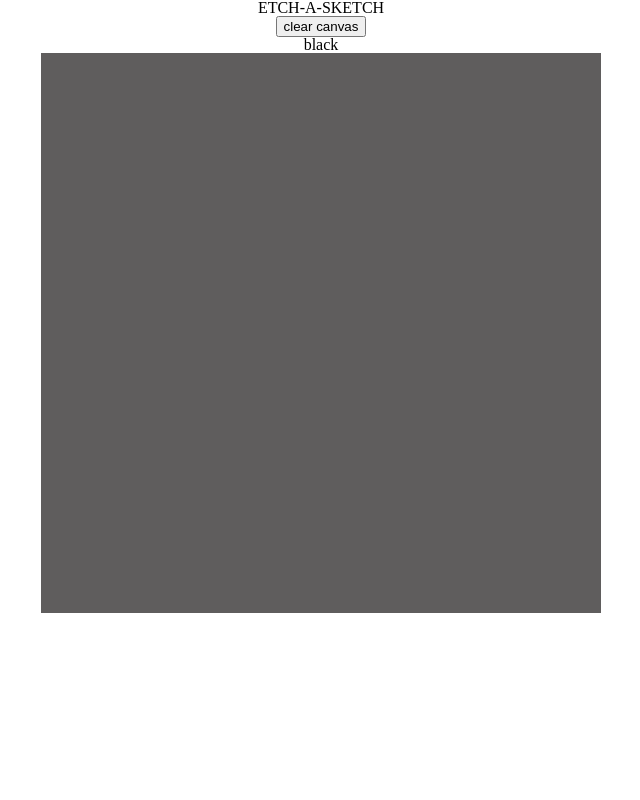
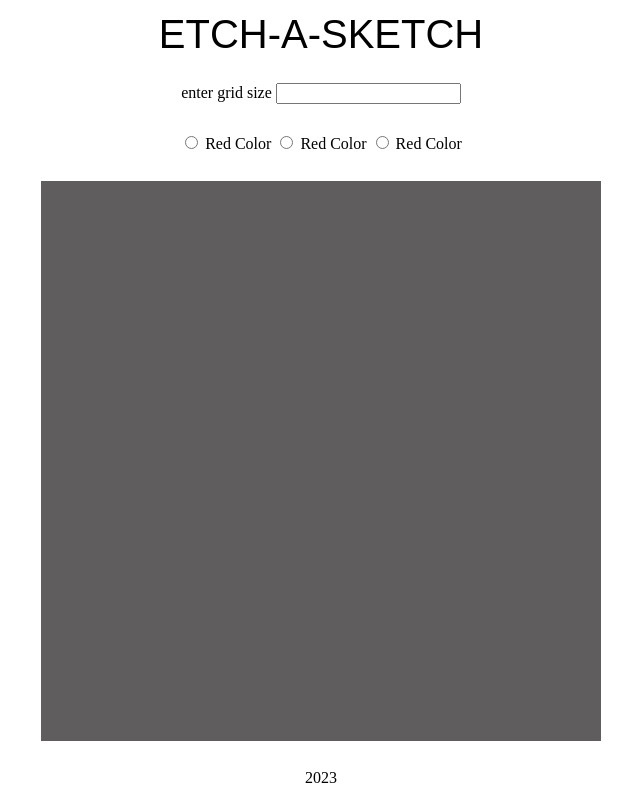
Before and after one commit to Hicham-Chiahou/Etch-a-Sketch, a plain HTML site: page index.html in a window 1280 px wide. Shown: the whole page, without its empty margins (319-959 px from the left). Drawn offline with Linux system fonts and the light colour scheme.

Commit message:
more work on structure

```diff
--- a/index.html
+++ b/index.html
@@ -12,11 +12,20 @@
 
     <h1>ETCH-A-SKETCH</h1>
     <div id="grid-option">
-        <button>clear canvas</button>
+        <label for="grid-size">enter grid size</label>
+        <input type="number" name="grid-size" id="grid-size">
+
     </div>
 
     <div id="pen-option">
-        <buuton>black</buuton>
+        <input type="radio" name="red" id="red-color">
+        <label for="red">Red Color</label>
+
+        <input type="radio" name="re" id="red-color">
+        <label for="red">Red Color</label>
+
+        <input type="radio" name="red" id="red-color">
+        <label for="red">Red Color</label>
     </div>
     <div id="drawing-pad">
 
@@ -26,6 +35,9 @@
 
     </script>
 
+
+
+
 </body>
-
+<footer> 2023</footer>
 </html>
--- a/style.css
+++ b/style.css
@@ -50,7 +50,15 @@ body{
 	display: flex;
 	flex-direction: column;
 	align-items: center;
+	height: 100vh;
+	justify-content: space-around;
 
+}
+/* ------------------------------- Title (h1) --------------------------------- */
+h1{
+	font-size: 2.5em;
+	font-weight: 500;
+	font-family:fantasy;
 }
 /* ------------------------------------  the drawing pad --------------------- */
 #drawing-pad{
@@ -60,6 +68,7 @@ body{
 	flex-wrap: wrap;
 	width: 70vh;
 	height: 70vh;
+
 }
 
 .pixal{
@@ -67,3 +76,7 @@ body{
    /* width: 50%; */
 	flex-grow:1;
 }
+
+#pen-option{
+
+}
```
Also changed, not shown: 2 other files.
